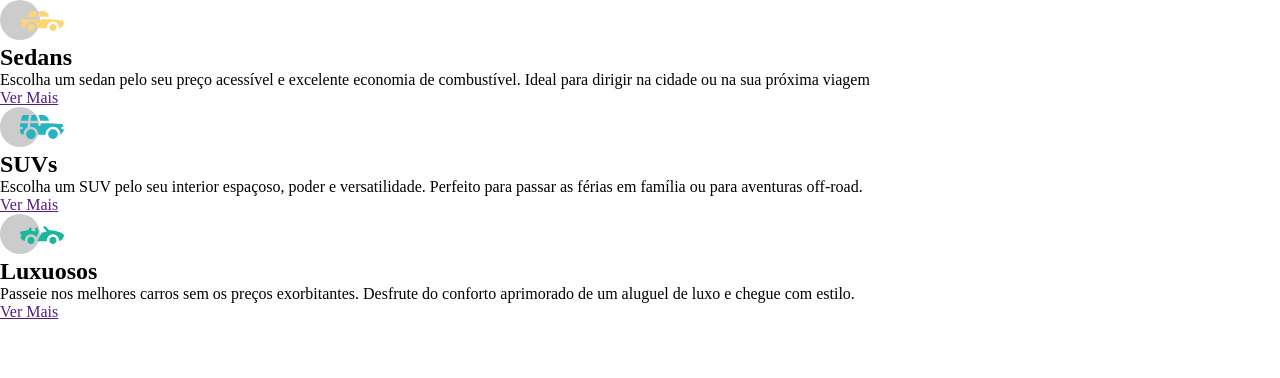
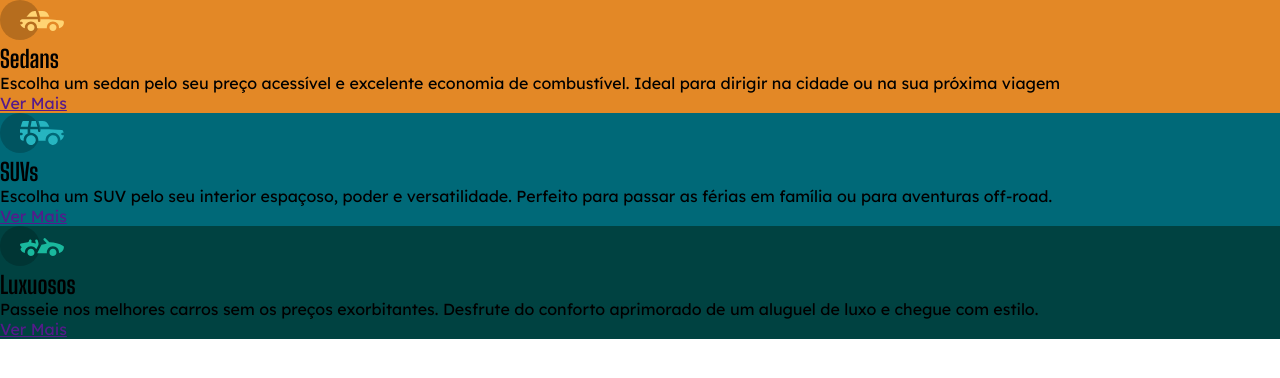
Before and after one commit to nickzsr/carros, a plain HTML site: page index.html in a window 1280 px wide. Drawn offline with Linux system fonts and the light colour scheme.

Commit message:
desenvolvimento do CSS

```diff
--- a/index.html
+++ b/index.html
@@ -5,6 +5,9 @@
     <meta http-equiv="X-UA-Compatible" content="IE=edge">
     <meta name="viewport" content="width=device-width, initial-scale=1.0">
     <link rel="stylesheet" href="style.css">
+    <link rel="preconnect" href="https://fonts.googleapis.com">
+    <link rel="preconnect" href="https://fonts.gstatic.com" crossorigin>
+    <link href="https://fonts.googleapis.com/css2?family=Big+Shoulders+Display:wght@700&family=Lexend+Deca&display=swap" rel="stylesheet">
     <title>Carros</title>
 </head>
 <body>
--- a/style.css
+++ b/style.css
@@ -3,3 +3,34 @@
     padding: 0;
     box-sizing: border-box;
 }
+:root{
+    --orange:#e38826;
+    --cyan:#006978;
+    --dark-cyan:#004241;
+    --gray:#f2f2f2;
+    --transparent-white:rgba(255,255,255,0.75);
+}
+
+h2{
+    font-family: 'Big Shoulders Display', sans-serif;
+}
+
+p{
+    font-family: 'Lexend Deca', sans-serif;
+}
+
+a{
+    font-family: 'Lexend Deca', sans-serif;
+}
+
+.sedans{
+    background: var(--orange);
+}
+
+.suvs{
+    background:var(--cyan);
+}
+
+.luxuosos{
+    background:var(--dark-cyan);
+}
```
